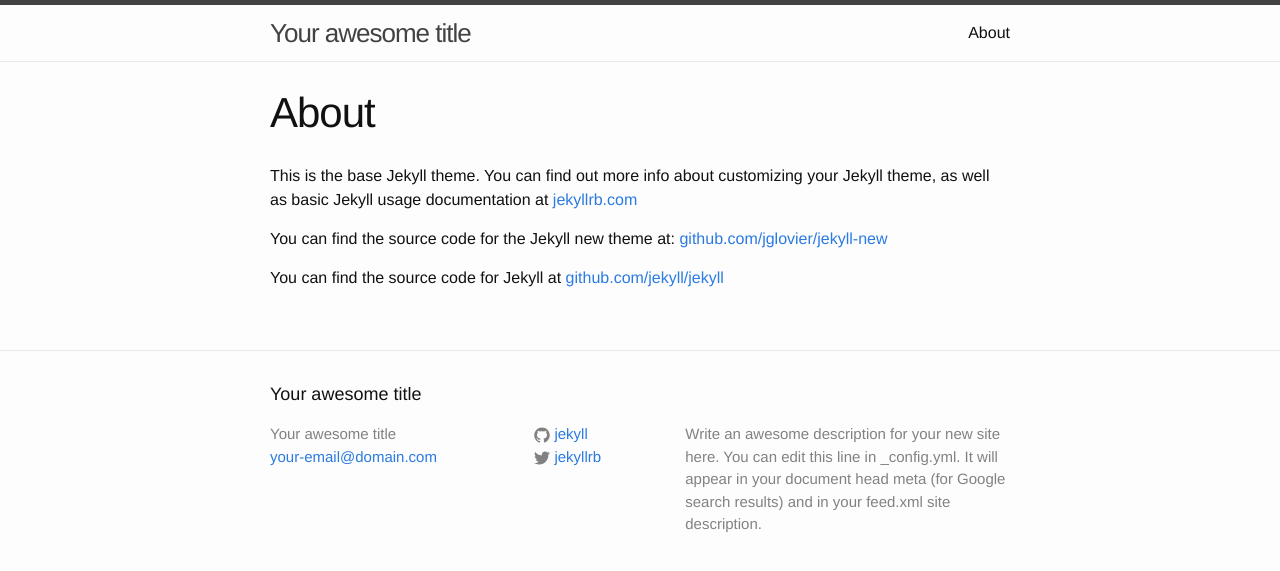
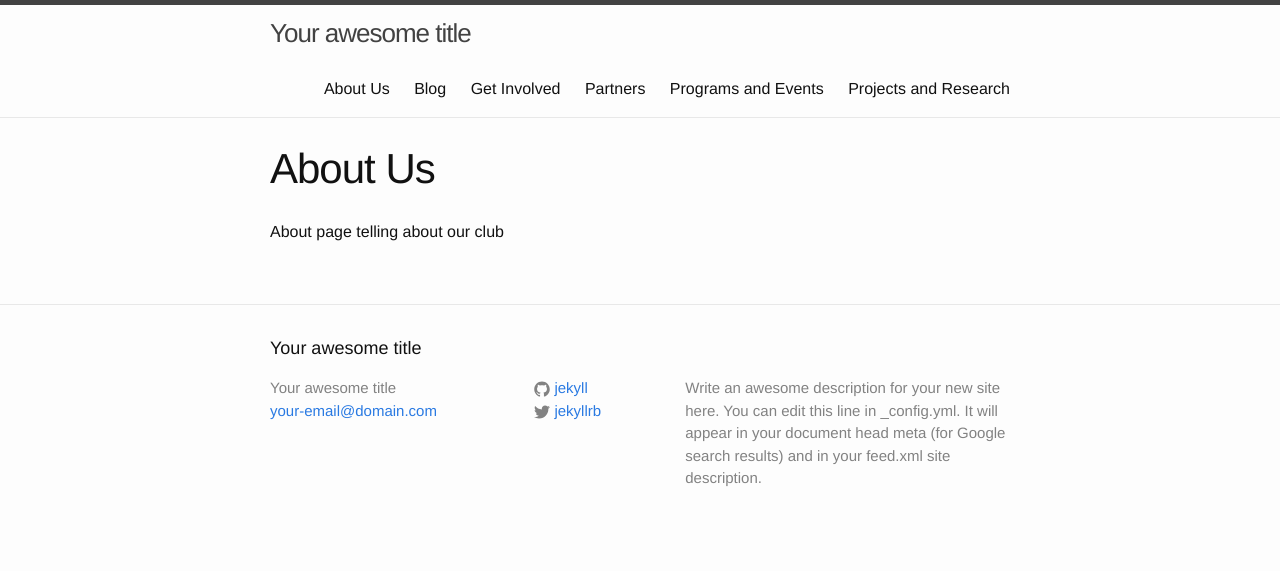
Before and after one commit to MSUM-ACM/msum_acm_website, a Jekyll site: the page built from about.md, in a window 1280 px wide. Shown: the top 571 px of the page. Built offline with Jekyll 4.4.1, drawn with Linux system fonts in a browser that asks for light colours.

Commit message:
adding suggested pages to website - no content

```diff
--- a/about.md
+++ b/about.md
@@ -1,11 +1,7 @@
 ---
 layout: page
-title: About
+title: About Us
 permalink: /about/
 ---
 
-This is the base Jekyll theme. You can find out more info about customizing your Jekyll theme, as well as basic Jekyll usage documentation at [jekyllrb.com](http://jekyllrb.com/)
-
-You can find the source code for the Jekyll new theme at: [github.com/jglovier/jekyll-new](https://github.com/jglovier/jekyll-new)
-
-You can find the source code for Jekyll at [github.com/jekyll/jekyll](https://github.com/jekyll/jekyll)
+About page telling about our club
--- /dev/null
+++ b/projects-and-research.md
@@ -0,0 +1,7 @@
+---
+layout: page
+title: Projects and Research
+permalink: /projects-and-research/
+---
+
+student projects
```
Also changed, not shown: blog.md (added, +7 -0 lines), getinvolved.md (added, +7 -0 lines), partners.md (added, +7 -0 lines), programs-and-events.md (added, +7 -0 lines).
